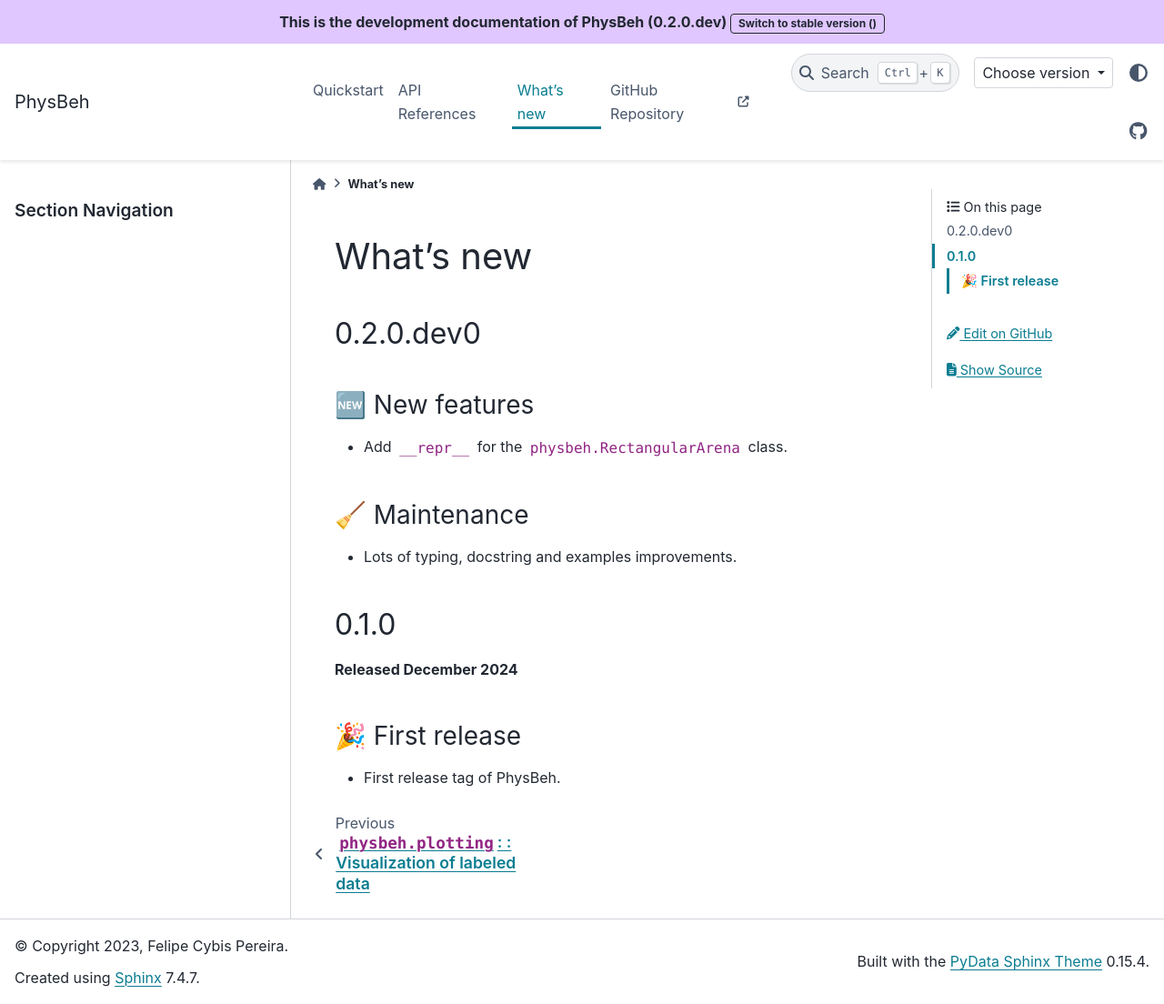
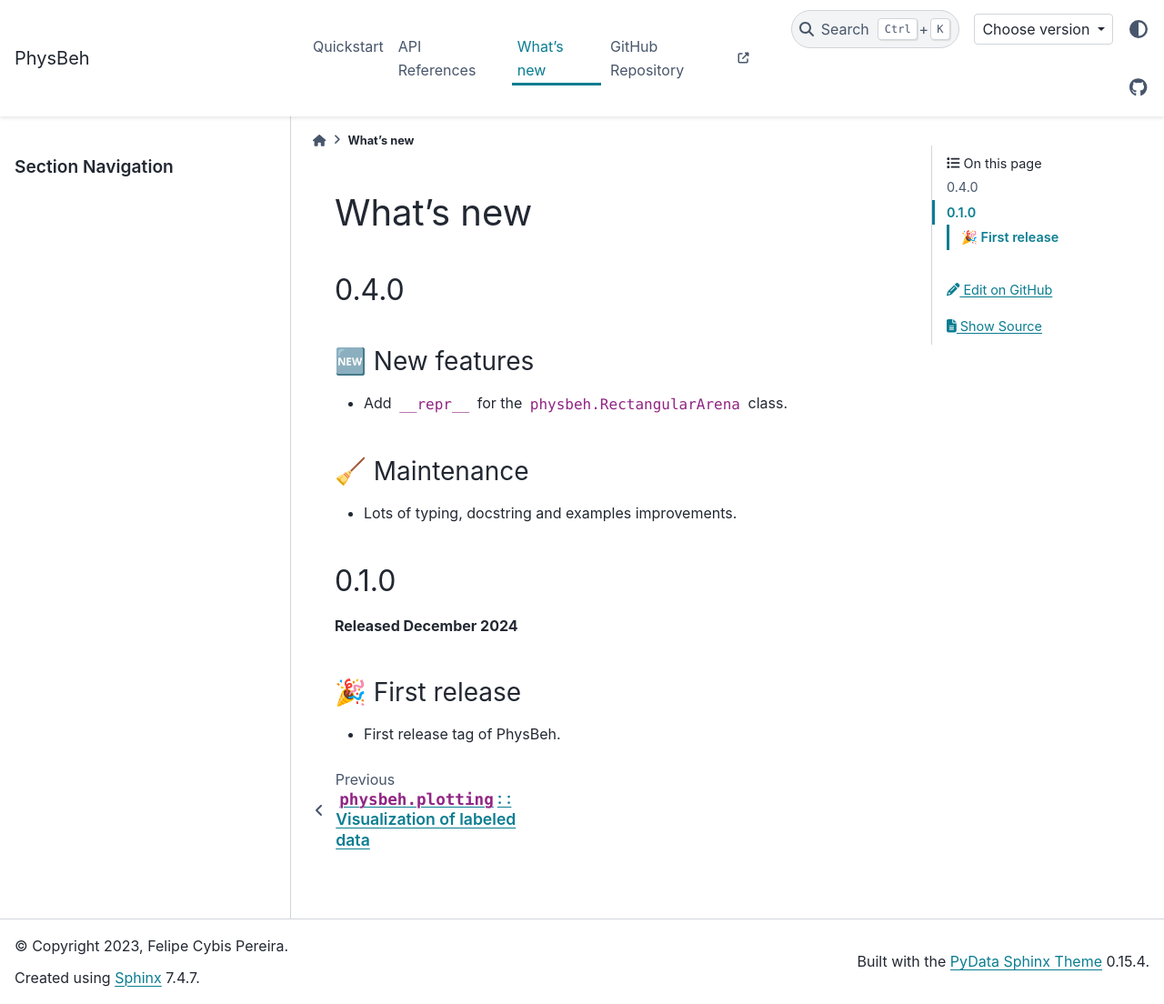
Before and after one commit to FelipeCybis/physbeh, a Sphinx documentation site: the page built from docs/source/changes/whats_new.rst, in a window 1280 px wide and 1104 px high. Shown: the whole window at 91% size. Built offline with Sphinx 7.4.7 and the PyData theme 0.15.4, drawn with Linux system fonts in a browser that asks for light colours; pages that are not in the unit, such as notebooks, are missing from menus; cross-references to code outside the pages are shown as plain code.

Commit message:
chore: make version 0.4.0

```diff
--- a/docs/source/changes/latest.rst
+++ b/docs/source/changes/0.4.0.rst
@@ -1,7 +1,7 @@
 .. currentmodule:: physbeh
 
-0.2.0.dev0
-==========
+0.4.0
+=====
 
 🆕 New features
 ---------------
--- a/docs/source/changes/whats_new.rst
+++ b/docs/source/changes/whats_new.rst
@@ -2,7 +2,7 @@
 What's new
 ==========
 
-.. _latest:
-.. include:: latest.rst
+.. _0.4.0:
+.. include:: 0.4.0.rst
 .. _0.1.0:
 .. include:: 0.1.0.rst
--- a/pyproject.toml
+++ b/pyproject.toml
@@ -1,6 +1,6 @@
 [project]
 name = "physbeh"
-version = "0.2.0.dev"
+version = "0.4.0"
 description = "Miscellaneous functions for tracking analysis in Python using DeepLabCut at Physics for Medicine"
 authors = [
     {name = "Felipe Cybis Pereira", email="felipe.cybispereira@gmail.com"}
```
Also changed, not shown: docs/source/conf.py (+0 -29 lines).
